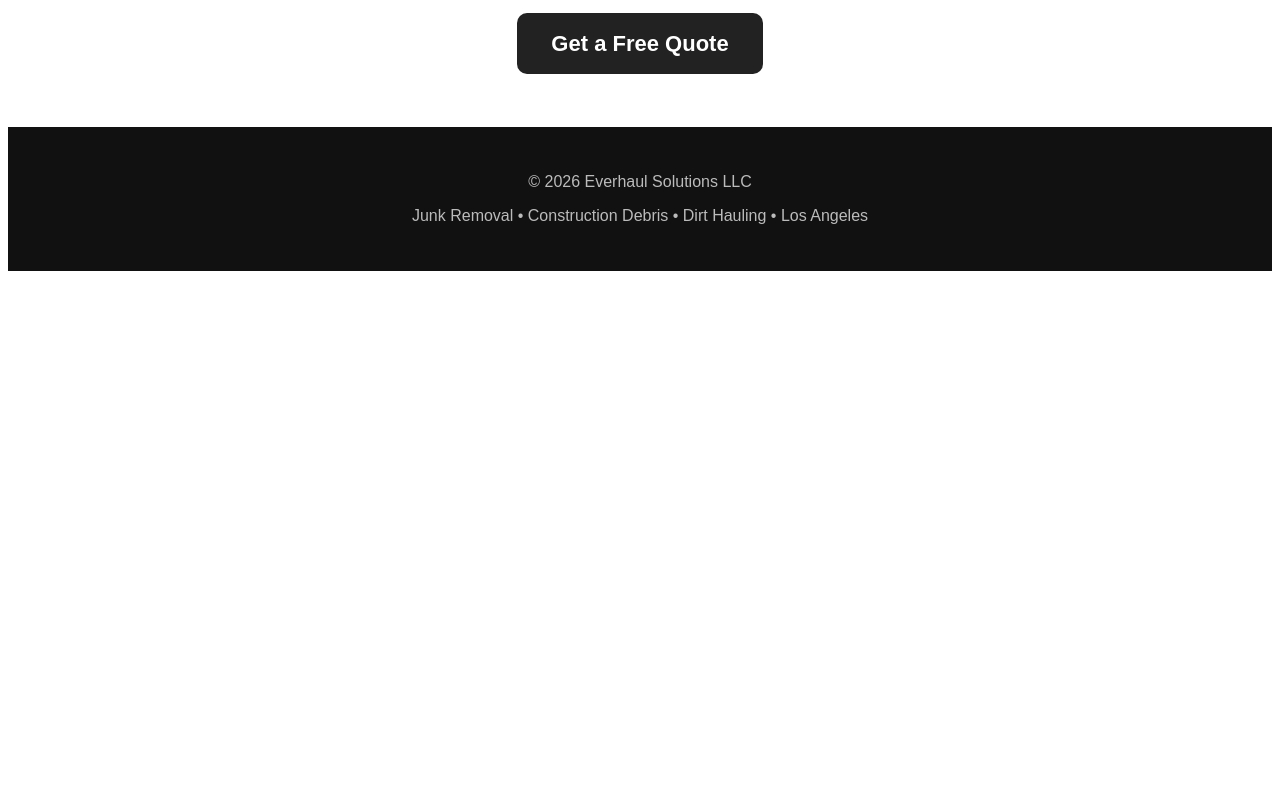
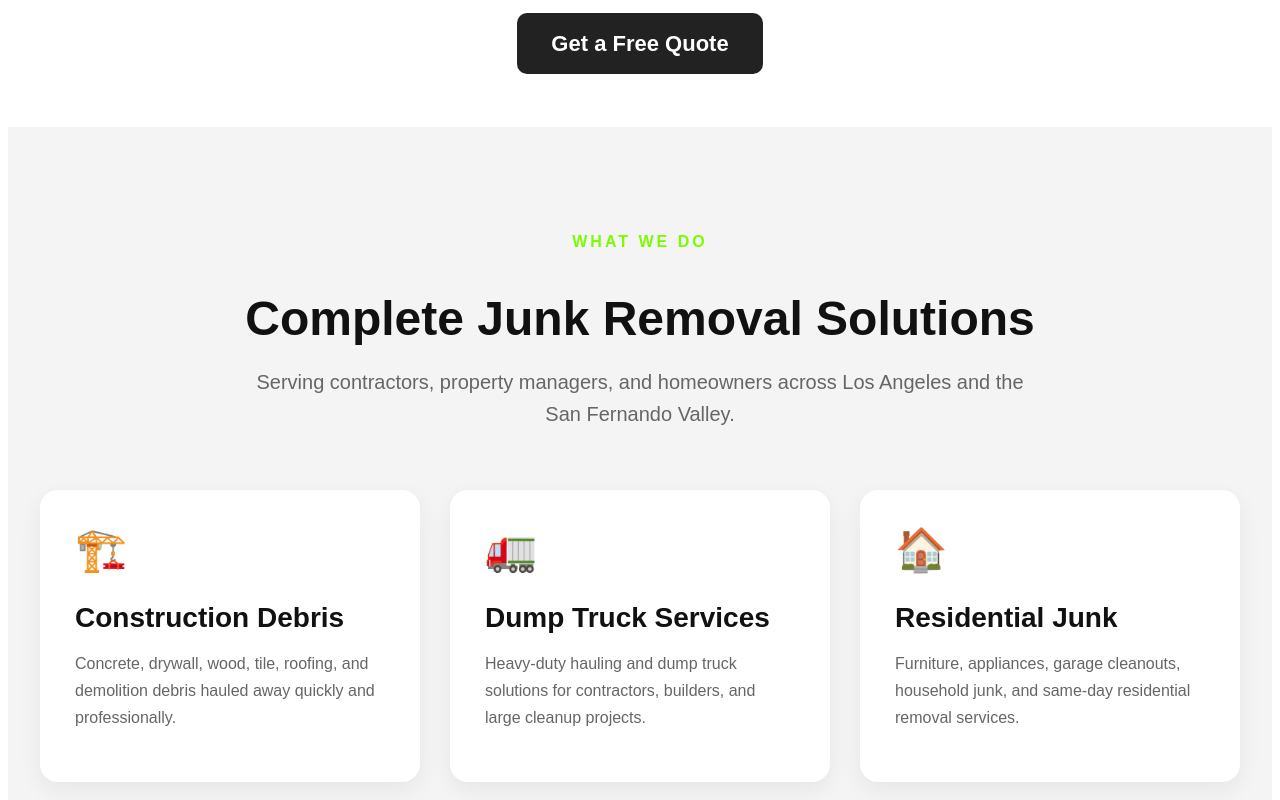
Before and after one commit to everhaulla/everhaul-website, a Next.js app: page / in a window 1280 px wide. Shown: the part 2080-2880 px from the top of the page. Before the commit the page ends 2359 px from the top, so only its background shows below. Built offline with nearby package versions, Linux system fonts and the light colour scheme.

Commit message:
Update index.js

```diff
--- a/pages/index.js
+++ b/pages/index.js
@@ -257,7 +257,106 @@ export default function Home() {
           </a>
         </div>
       </section>
+<section
+  style={{
+    padding: "90px 25px",
+    backgroundColor: "#f4f4f4",
+    textAlign: "center",
+  }}
+>
+  <p
+    style={{
+      color: "#7CFC00",
+      letterSpacing: "3px",
+      fontWeight: "bold",
+      marginBottom: "15px",
+    }}
+  >
+    WHAT WE DO
+  </p>
 
+  <h2
+    style={{
+      fontSize: "48px",
+      marginBottom: "20px",
+      color: "#111",
+    }}
+  >
+    Complete Junk Removal Solutions
+  </h2>
+
+  <p
+    style={{
+      color: "#666",
+      fontSize: "20px",
+      maxWidth: "800px",
+      margin: "0 auto 60px",
+      lineHeight: "1.6",
+    }}
+  >
+    Serving contractors, property managers, and homeowners across Los Angeles and the San Fernando Valley.
+  </p>
+
+  <div
+    style={{
+      display: "grid",
+      gridTemplateColumns: "repeat(auto-fit, minmax(300px, 1fr))",
+      gap: "30px",
+      maxWidth: "1200px",
+      margin: "0 auto",
+    }}
+  >
+
+    <div style={{
+      background: "#fff",
+      padding: "35px",
+      borderRadius: "18px",
+      textAlign: "left",
+      boxShadow: "0 8px 25px rgba(0,0,0,0.06)"
+    }}>
+      <div style={{ fontSize: "42px", marginBottom: "20px" }}>🏗️</div>
+      <h3 style={{ fontSize: "28px", marginBottom: "15px", color: "#111" }}>
+        Construction Debris
+      </h3>
+      <p style={{ color: "#666", lineHeight: "1.7" }}>
+        Concrete, drywall, wood, tile, roofing, and demolition debris hauled away quickly and professionally.
+      </p>
+    </div>
+
+    <div style={{
+      background: "#fff",
+      padding: "35px",
+      borderRadius: "18px",
+      textAlign: "left",
+      boxShadow: "0 8px 25px rgba(0,0,0,0.06)"
+    }}>
+      <div style={{ fontSize: "42px", marginBottom: "20px" }}>🚛</div>
+      <h3 style={{ fontSize: "28px", marginBottom: "15px", color: "#111" }}>
+        Dump Truck Services
+      </h3>
+      <p style={{ color: "#666", lineHeight: "1.7" }}>
+        Heavy-duty hauling and dump truck solutions for contractors, builders, and large cleanup projects.
+      </p>
+    </div>
+
+    <div style={{
+      background: "#fff",
+      padding: "35px",
+      borderRadius: "18px",
+      textAlign: "left",
+      boxShadow: "0 8px 25px rgba(0,0,0,0.06)"
+    }}>
+      <div style={{ fontSize: "42px", marginBottom: "20px" }}>🏠</div>
+      <h3 style={{ fontSize: "28px", marginBottom: "15px", color: "#111" }}>
+        Residential Junk
+      </h3>
+      <p style={{ color: "#666", lineHeight: "1.7" }}>
+        Furniture, appliances, garage cleanouts, household junk, and same-day residential removal services.
+      </p>
+    </div>
+
+  </div>
+</section>
       {/* FOOTER */}
       <footer
         style={{
```
